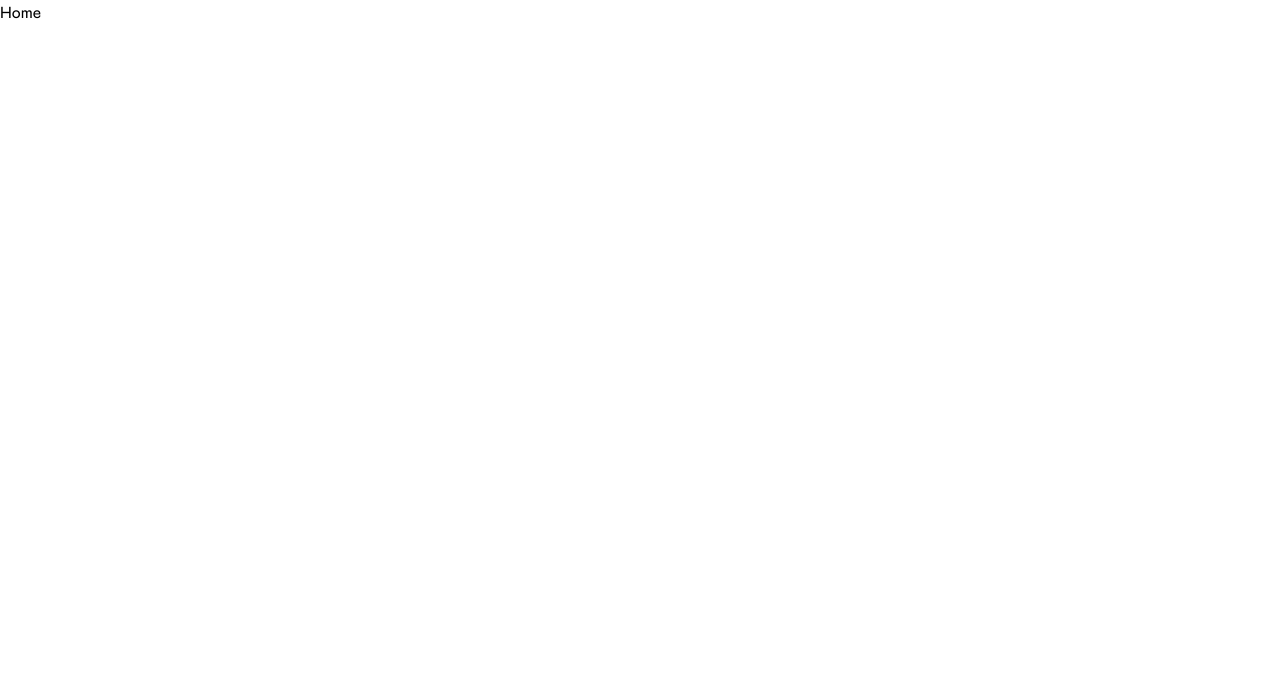
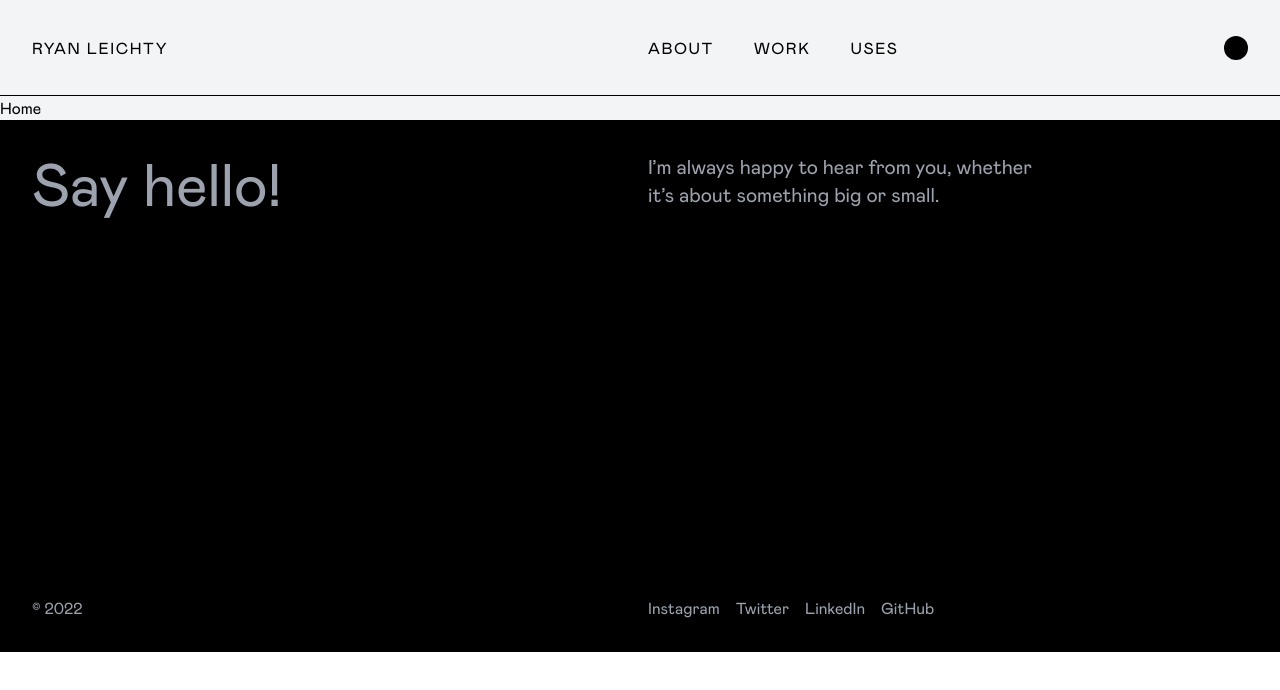
Before and after one commit to ryanleichty/portfolio, a Next.js app: page / in a window 1280 px wide. Shown: the top 690 px of the page. Built offline with nearby package versions, Linux system fonts and the light colour scheme.

Commit message:
Create header and footer components

```diff
--- /dev/null
+++ b/src/components/Footer.tsx
@@ -0,0 +1,37 @@
+import Link from 'next/link'
+
+export default function Footer() {
+  return (
+    <footer className="mt-auto bg-black text-gray-400">
+      <div className="grid gap-96 p-8">
+        <div className="grid grid-cols-2 gap-4">
+          <div className="text-6xl">Say hello!</div>
+          <div className="grid grid-cols-3 gap-4">
+            <div className="col-span-full xl:col-span-2">
+              <div className="text-xl">
+                I’m always happy to hear from you, whether it’s about something big or small.
+              </div>
+            </div>
+          </div>
+        </div>
+        <div className="grid grid-cols-2 gap-4">
+          <div>© {new Date().getFullYear()}</div>
+          <nav className="flex gap-4">
+            <Link href="https://www.instagram.com/ryanleichty/" target="_blank">
+              Instagram
+            </Link>
+            <Link href="https://twitter.com/ryanleichty" target="_blank">
+              Twitter
+            </Link>
+            <Link href="https://www.linkedin.com/in/ryanleichty/" target="_blank">
+              LinkedIn
+            </Link>
+            <Link href="https://github.com/ryanleichty" target="_blank">
+              GitHub
+            </Link>
+          </nav>
+        </div>
+      </div>
+    </footer>
+  )
+}
--- /dev/null
+++ b/src/components/Header.tsx
@@ -0,0 +1,27 @@
+import Link from 'next/link'
+
+export default function Header() {
+  return (
+    <header className="grid h-24 grid-cols-12 items-center gap-4 border-b border-black p-8">
+      <div className="col-span-6 flex items-center gap-10">
+        <Link href="/" className="uppercase tracking-widest">
+          Ryan Leichty
+        </Link>
+      </div>
+      <div className="col-span-6 flex items-center gap-10">
+        <nav className="flex gap-10">
+          <Link href="/about" className="uppercase tracking-widest">
+            About
+          </Link>
+          <Link href="/work" className="uppercase tracking-widest">
+            Work
+          </Link>
+          <Link href="/uses" className="uppercase tracking-widest">
+            Uses
+          </Link>
+        </nav>
+        <div className="ml-auto h-6 w-6 shrink-0 rounded-full bg-black"></div>
+      </div>
+    </header>
+  )
+}
--- a/src/pages/_app.tsx
+++ b/src/pages/_app.tsx
@@ -2,9 +2,12 @@ import '../css/globals.css'
 import type { AppProps } from 'next/app'
 import localFont from '@next/font/local'
 
+import Header from '../components/Header'
+import Footer from '../components/Footer'
+
 // @next/font will automatically optimize your fonts.
 // Read more: https://nextjs.org/docs/basic-features/font-optimization
-const mabry = localFont({
+const fontMabry = localFont({
   src: [
     {
       path: '../fonts/mabry-regular-pro.woff2',
@@ -17,8 +20,12 @@ const mabry = localFont({
 
 export default function App({ Component, pageProps }: AppProps) {
   return (
-    <main className={`${mabry.variable} font-sans`}>
+    <div
+      className={`${fontMabry.variable} flex min-h-full flex-col bg-gray-100 font-sans text-base antialiased`}
+    >
+      <Header />
       <Component {...pageProps} />
-    </main>
+      <Footer />
+    </div>
   )
 }
```
